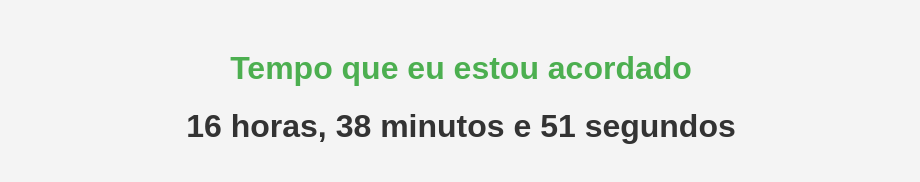
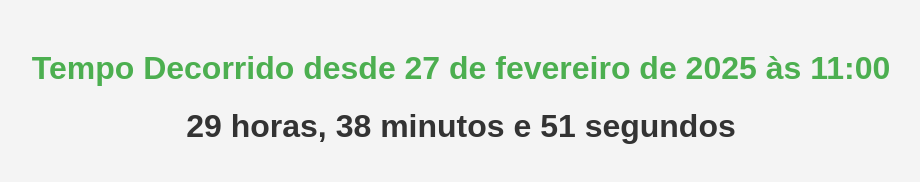
Before and after one commit to luiz1745/Cronometro, a plain HTML site: page index.html in a window 1280 px wide. Shown: the whole page, without its empty margins (179-1099 px from the left). Drawn offline with Linux system fonts and the light colour scheme.

Commit message:
Update index.html

```diff
--- a/index.html
+++ b/index.html
@@ -23,23 +23,28 @@
   </style>
 </head>
 <body>
-  <h1>Tempo que eu estou acordado </h1>
+  <h1>Tempo Decorrido desde 27 de fevereiro de 2025 às 11:00</h1>
   <p id="tempo">Carregando...</p>
 
   <script>
-    // Define a data fixa: meia-noite de 28 de fevereiro de 2025 (lembre: mês 1 é fevereiro)
-    const fixedStart = new Date(2025, 1, 28, 0, 0, 0);
+    // Define a data fixa: 27 de fevereiro de 2025, às 11:00 (mesmo que o mês seja indexado a partir de 0)
+    const fixedStart = new Date(2025, 1, 27, 11, 0, 0);
 
     function atualizarTempo() {
       const agora = new Date();
-      const diferencaMs = agora - fixedStart;
-      const totalSeconds = Math.floor(diferencaMs / 1000);
+      const diferencaMs = agora - fixedStart;  // diferença em milissegundos
+      const totalSeconds = Math.floor(diferencaMs / 1000);  // total de segundos
+
+      // Calcula horas, minutos e segundos
       const horas = Math.floor(totalSeconds / 3600);
       const minutos = Math.floor((totalSeconds % 3600) / 60);
       const segundos = totalSeconds % 60;
+
+      // Atualiza o conteúdo do elemento com o tempo decorrido
       document.getElementById('tempo').textContent = `${horas} horas, ${minutos} minutos e ${segundos} segundos`;
     }
 
+    // Atualiza imediatamente e depois a cada 1 segundo
     atualizarTempo();
     setInterval(atualizarTempo, 1000);
   </script>
```
